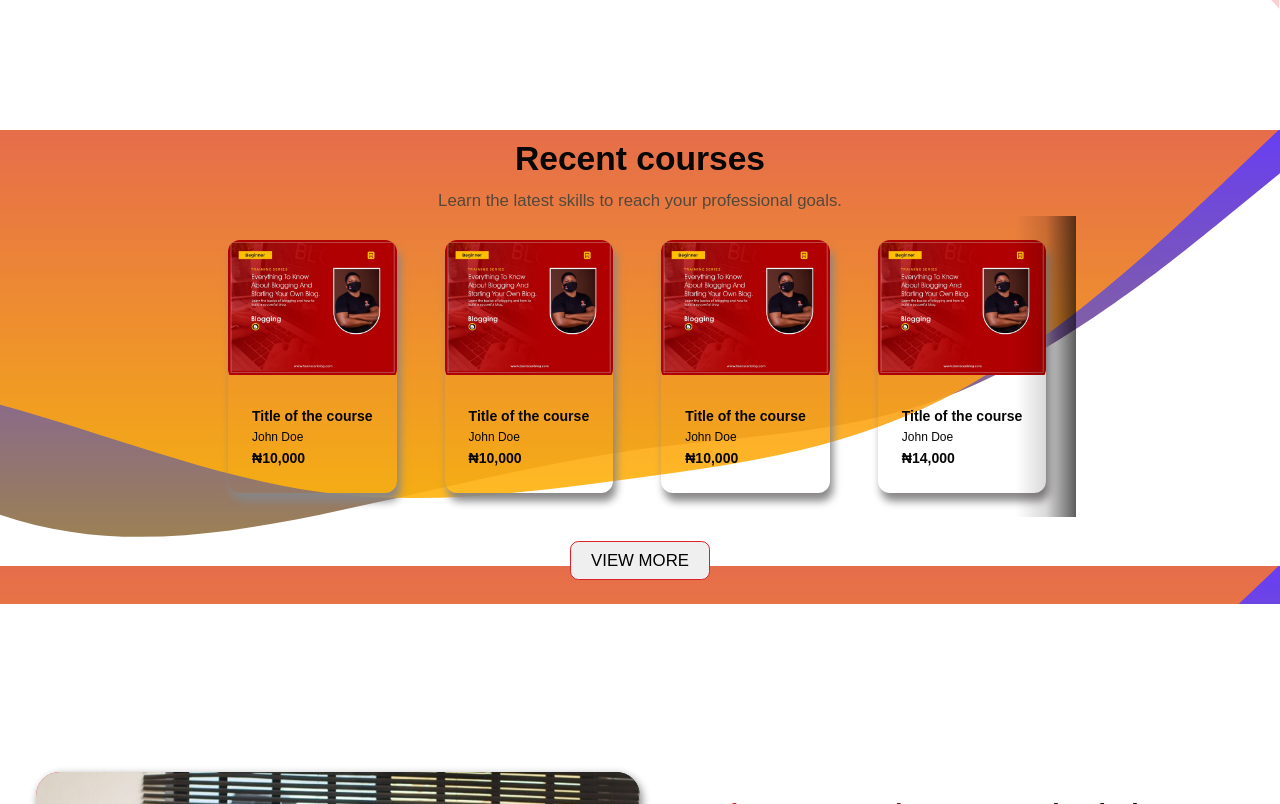
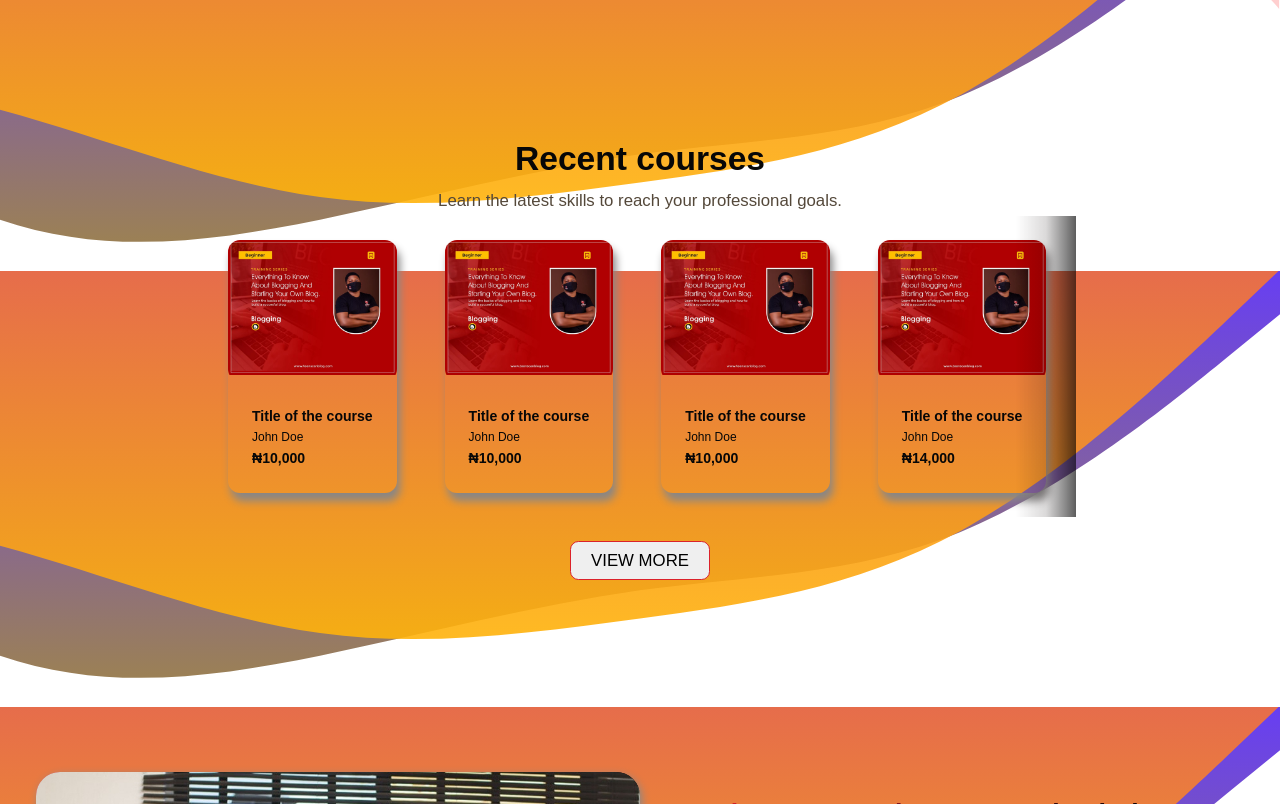
Before and after one commit to Niscolinx/teenscan, a React (Create React App) app: page / in a window 1280 px wide. Shown: the part 600-1404 px from the top of the page. Built offline with nearby package versions, Linux system fonts and the light colour scheme; what react-router-last-location would draw is missing.

Commit message:
Added scrdollable

```diff
--- a/src/sass/base/typography.scss
+++ b/src/sass/base/typography.scss
@@ -20,6 +20,8 @@
     //         )
     //         [center-end] minmax(1rem, 1fr) [full-end];
     // }
+        background: url(../../assets/hero.svg);
+
 }
 
 .section-hero {
@@ -37,7 +39,6 @@
     grid-column: sidebar-start / full-end;
     margin: 10rem 0 4rem 0;
     padding: 0 12rem;
-    background: url(../../assets/hero.svg);
 
     @include respond(bigger-phone){
         padding: 0;
```
